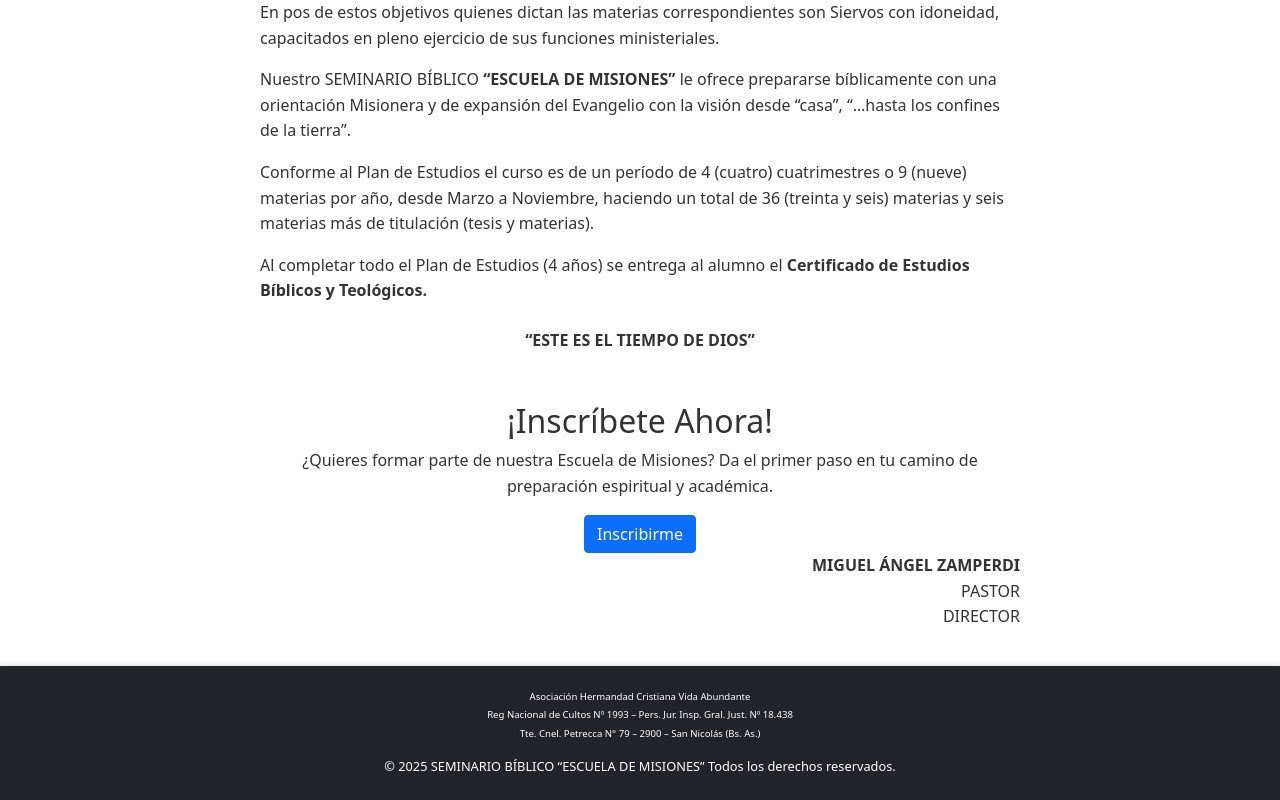
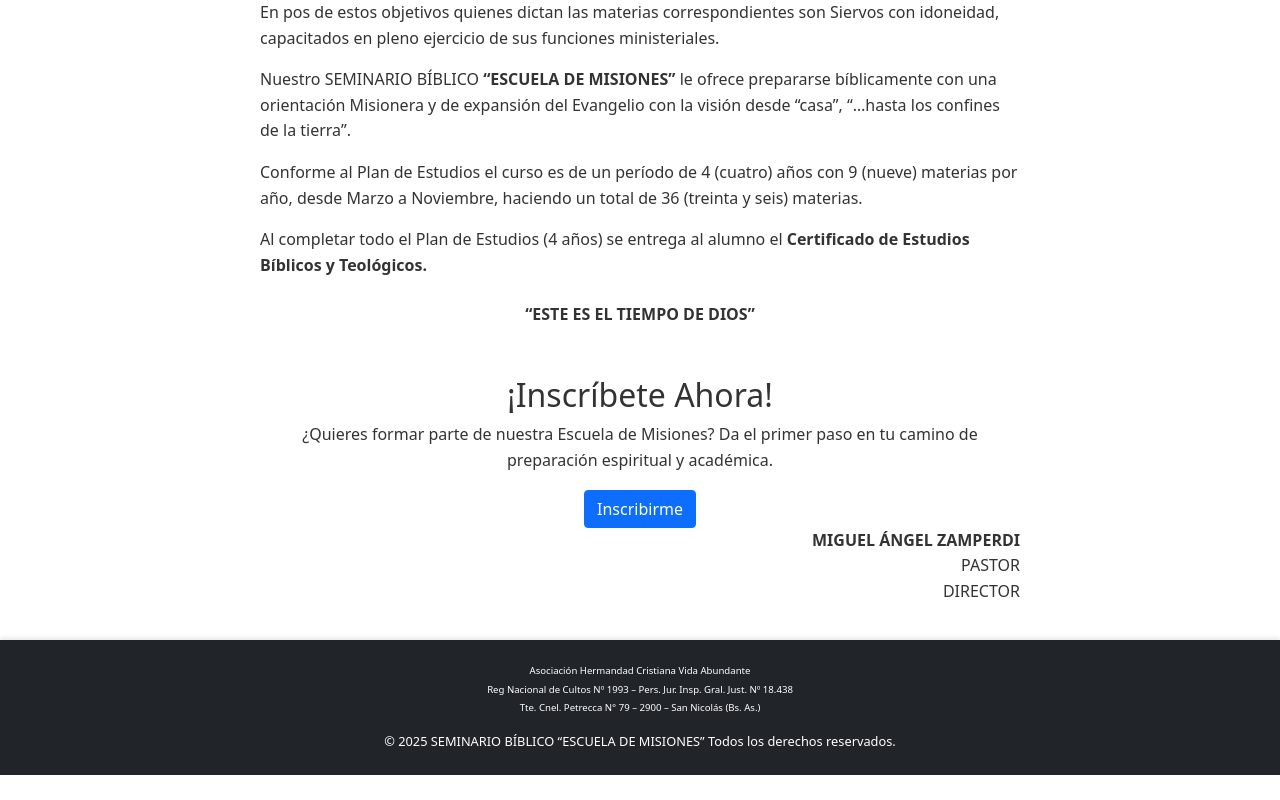
Before and after one commit to GerCenturion/escuela-de-misiones, a React (Vite) app: page / in a window 1280 px wide. Shown: the part 1063-1863 px from the top of the page. After the commit the page ends 1838 px from the top, so only its background shows below. Built offline with nearby package versions, Linux system fonts and the light colour scheme; no server answers.

Commit message:
corregi home

```diff
--- a/src/pages/Home.jsx
+++ b/src/pages/Home.jsx
@@ -178,9 +178,8 @@ const HomePage = () => {
         </p>
         <p>
           Conforme al Plan de Estudios el curso es de un período de 4 (cuatro)
-          cuatrimestres o 9 (nueve) materias por año, desde Marzo a Noviembre,
-          haciendo un total de 36 (treinta y seis) materias y seis materias más
-          de titulación (tesis y materias).
+          años con 9 (nueve) materias por año, desde Marzo a Noviembre, haciendo
+          un total de 36 (treinta y seis) materias.
         </p>
         <p>
           Al completar todo el Plan de Estudios (4 años) se entrega al alumno el{" "}
```
